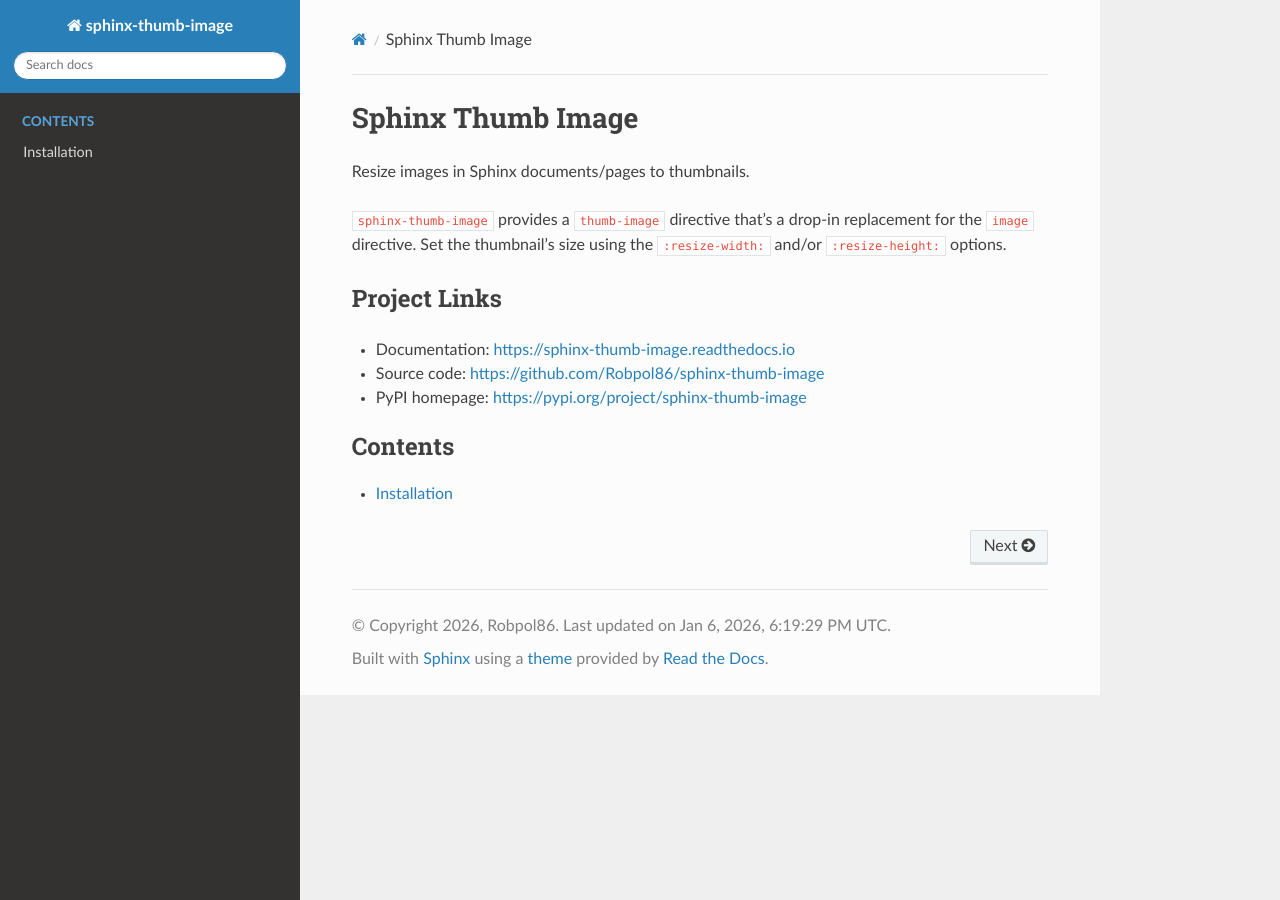
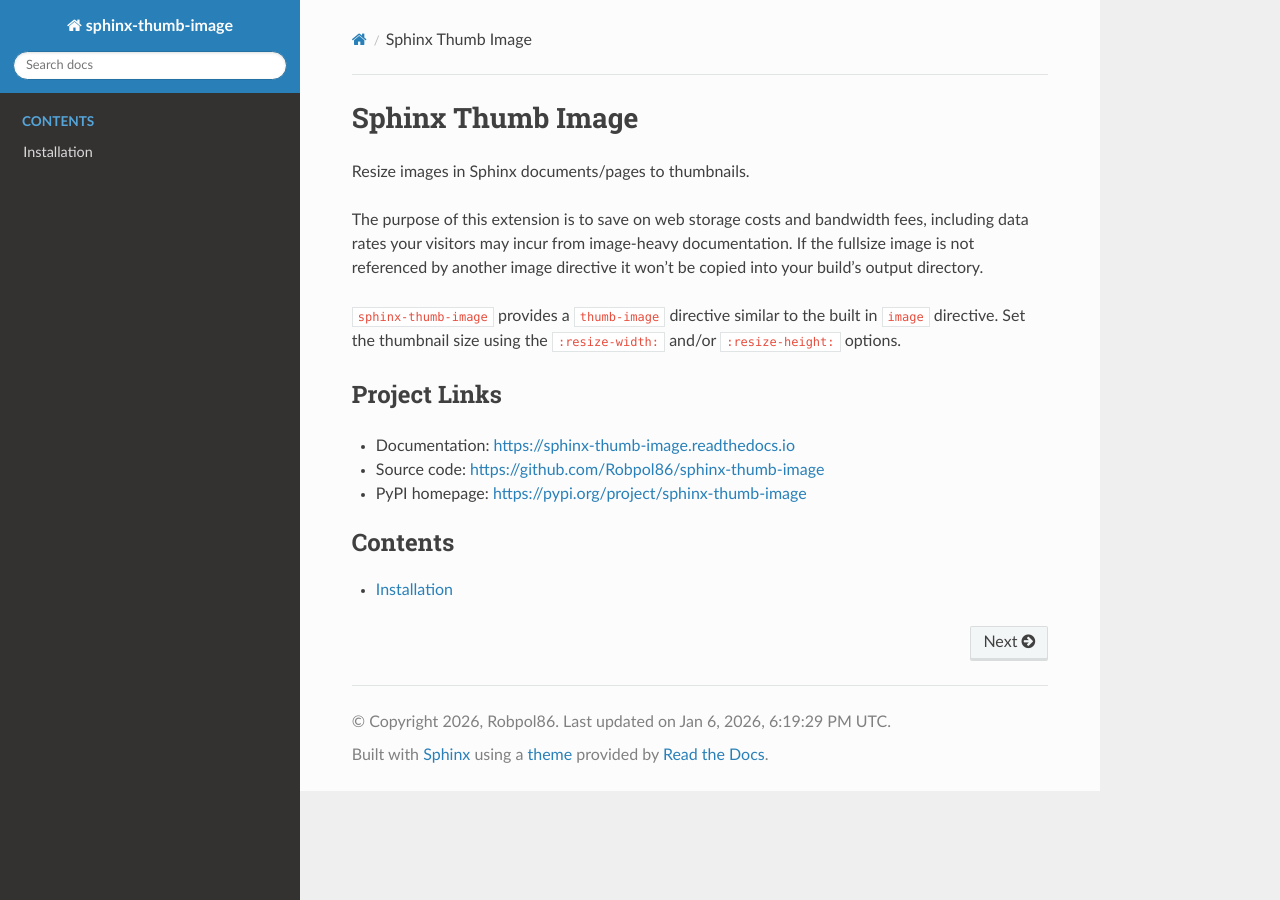
Before and after one commit to Robpol86/sphinx-thumb-image, a Sphinx documentation site: the page built from docs/index.rst, in a window 1280 px wide. Built offline with Sphinx 7.4.7 and the Read the Docs theme 3.1.0, drawn with Linux system fonts in a browser that asks for light colours; pages that are not in the unit, such as notebooks, are missing from menus.

Commit message:
description

```diff
--- a/docs/index.rst
+++ b/docs/index.rst
@@ -4,8 +4,12 @@
 
 Resize images in Sphinx documents/pages to thumbnails.
 
-``sphinx-thumb-image`` provides a ``thumb-image`` directive that's a drop-in replacement for the ``image`` directive. Set the
-thumbnail's size using the ``:resize-width:`` and/or ``:resize-height:`` options.
+The purpose of this extension is to save on web storage costs and bandwidth fees, including data rates your visitors may
+incur from image-heavy documentation. If the fullsize image is not referenced by another image directive it won't be copied
+into your build's output directory.
+
+``sphinx-thumb-image`` provides a ``thumb-image`` directive similar to the built in ``image`` directive. Set the thumbnail
+size using the ``:resize-width:`` and/or ``:resize-height:`` options.
 
 Project Links
 =============
```
Also changed, not shown: README.md (+3 -1 lines).
